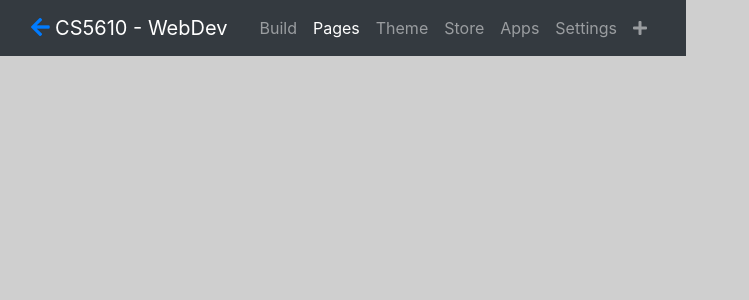
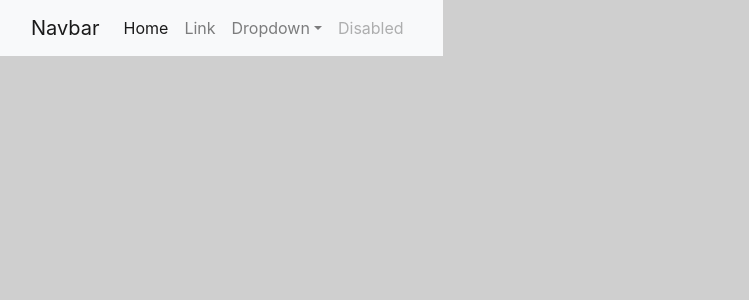
Before and after one commit to vishwasthakkar/wbdv-sp21-01-vishwasthakkar-client-react, a React (Create React App) app: page /editor in a window 1280 px wide. Shown: the top 300 px of the page, without its empty margins (0-749 px from the left). Built offline with nearby package versions, Linux system fonts and the light colour scheme.

Commit message:
Fixed bug in course-card

```diff
--- a/src/App.js
+++ b/src/App.js
@@ -1,8 +1,6 @@
 import './App.css';
 import {BrowserRouter, Route} from "react-router-dom";
 import CourseEditor from "./components/course-editor";
-import CourseTable from "./components/course-table";
-import CourseGrid from "./components/course-grid";
 import CourseManager from "./components/course-manager";
 import Home from "./components/home";
 
@@ -11,16 +9,9 @@
   return (
       <BrowserRouter>
         <div>
-          <Route path="/" exact={true}  component={Home}/>
+          <Route path="/" exact={true} component={Home}/>
+          <Route path="/editor" component={CourseEditor}/>
           <Route path="/courses" component={CourseManager}/>
-          {/*<Route path="/courses/table" component={CourseTable}/>*/}
-          {/*<Route path="/courses/grid" component={CourseGrid}/>*/}
-          <Route path="/editor" component={CourseEditor}/>
-          {/*<Route path="/editor" exact={true} render={(props) => <CourseEditor {...props}/>}/>*/}
-          {/*<div className="container-fluid">*/}
-          {/*  <CourseManager/>*/}
-          {/*  <CourseEditor/>*/}
-          {/*</div>*/}
         </div>
       </BrowserRouter>
   );
--- a/src/components/course-card.js
+++ b/src/components/course-card.js
@@ -39,9 +39,9 @@
                             {/*</i></a>*/}
                             {/*<h5 className="card-title">{course.title}</h5>*/}
 
-                            <Link to="/editor">
-                                <h5 className="card-title">{course.title}</h5>
-                            </Link>
+                            {/*<Link to="/editor">*/}
+                                <h5 className="card-title">{title}</h5>
+                            {/*</Link>*/}
                         </span>
                     }
                     {
--- a/src/components/course-editor.js
+++ b/src/components/course-editor.js
@@ -3,45 +3,91 @@
 
 const CourseEditor = ({history}) =>
     <div>
-        <nav className="navbar navbar-expand-lg navbar-dark bg-dark">
-            <div className="container">
-                <a href="#">
-                    <i className="fa fa-arrow-left fa-lg nav-icon-margins"
-                       onClick={() => history.goBack()}>
-                        &nbsp;
-                    </i>
-                </a>
-                <a className="navbar-brand nav-icon-margins mr-4"
-                   href="#">CS5610 - WebDev
-                </a>
-                <ul className="navbar-nav">
-                    <li className="nav-item nav-tab-margins">
-                        <a className="nav-link" href="#">Build<span
-                            className="sr-only">(current)</span></a>
-                    </li>
-                    <li className="nav-item active nav-tab-margins">
-                        <a className="nav-link" href="#">Pages</a>
-                    </li>
-                    <li className="nav-item nav-tab-margins">
-                        <a className="nav-link" href="#">Theme</a>
-                    </li>
-                    <li className="nav-item nav-tab-margins">
-                        <a className="nav-link" href="#">Store</a>
-                    </li>
-                    <li className="nav-item nav-tab-margins">
-                        <a className="nav-link" href="#">Apps</a>
-                    </li>
-                    <li className="nav-item nav-tab-margins">
-                        <a className="nav-link" href="#">Settings</a>
-                    </li>
-                    <li className="nav-item nav-tab-margins">
-                        <a className="nav-link" href="#" tabIndex="-1" aria-disabled="true">
-                            <i className="fa fa-plus"></i>
-                        </a>
-                    </li>
-                </ul>
+        <nav className="navbar navbar-expand-lg navbar-light bg-light">
+            <div className="container-fluid">
+                <a className="navbar-brand" href="#">Navbar</a>
+                <button className="navbar-toggler" type="button" data-bs-toggle="collapse"
+                        data-bs-target="#navbarSupportedContent" aria-controls="navbarSupportedContent"
+                        aria-expanded="false" aria-label="Toggle navigation">
+                    <span className="navbar-toggler-icon"></span>
+                </button>
+                <div className="collapse navbar-collapse" id="navbarSupportedContent">
+                    <ul className="navbar-nav me-auto mb-2 mb-lg-0">
+                        <li className="nav-item">
+                            <a className="nav-link active" aria-current="page" href="#">Home</a>
+                        </li>
+                        <li className="nav-item">
+                            <a className="nav-link" href="#">Link</a>
+                        </li>
+                        <li className="nav-item dropdown">
+                            <a className="nav-link dropdown-toggle" href="#" id="navbarDropdown"
+                               role="button" data-bs-toggle="dropdown" aria-expanded="false">
+                                Dropdown
+                            </a>
+                            <ul className="dropdown-menu" aria-labelledby="navbarDropdown">
+                                <li><a className="dropdown-item" href="#">Action</a></li>
+                                <li><a className="dropdown-item" href="#">Another action</a></li>
+                                <li>
+                                    <hr className="dropdown-divider"/>
+                                </li>
+                                <li><a className="dropdown-item" href="#">Something else here</a></li>
+                            </ul>
+                        </li>
+                        <li className="nav-item">
+                            <a className="nav-link disabled" href="#" tabIndex="-1"
+                               aria-disabled="true">Disabled</a>
+                        </li>
+                    </ul>
+                    {/*<form className="d-flex">*/}
+                        {/*<input className="form-control me-2" type="search" placeholder="Search"*/}
+                               {/*aria-label="Search"/>*/}
+                            {/*<button className="btn btn-outline-success" type="submit">Search</button>*/}
+                    {/*</form>*/}
+                </div>
             </div>
         </nav>
+    </div>
+
+    {/*<div>*/}
+        {/*<nav className="navbar navbar-expand-lg navbar-dark bg-dark">*/}
+            {/*<div className="container">*/}
+                {/*<a href="#">*/}
+                    {/*<i className="fa fa-arrow-left fa-lg nav-icon-margins"*/}
+                       {/*onClick={() => history.goBack()}>*/}
+                        {/*&nbsp;*/}
+                    {/*</i>*/}
+                {/*</a>*/}
+                {/*<a className="navbar-brand nav-icon-margins mr-4"*/}
+                   {/*href="#">CS5610 - WebDev*/}
+                {/*</a>*/}
+                {/*<ul className="navbar-nav">*/}
+                    {/*<li className="nav-item nav-tab-margins">*/}
+                        {/*<a className="nav-link" href="#">Build<span*/}
+                            {/*className="sr-only">(current)</span></a>*/}
+                    {/*</li>*/}
+                    {/*<li className="nav-item active nav-tab-margins">*/}
+                        {/*<a className="nav-link" href="#">Pages</a>*/}
+                    {/*</li>*/}
+                    {/*<li className="nav-item nav-tab-margins">*/}
+                        {/*<a className="nav-link" href="#">Theme</a>*/}
+                    {/*</li>*/}
+                    {/*<li className="nav-item nav-tab-margins">*/}
+                        {/*<a className="nav-link" href="#">Store</a>*/}
+                    {/*</li>*/}
+                    {/*<li className="nav-item nav-tab-margins">*/}
+                        {/*<a className="nav-link" href="#">Apps</a>*/}
+                    {/*</li>*/}
+                    {/*<li className="nav-item nav-tab-margins">*/}
+                        {/*<a className="nav-link" href="#">Settings</a>*/}
+                    {/*</li>*/}
+                    {/*<li className="nav-item nav-tab-margins">*/}
+                        {/*<a className="nav-link" href="#" tabIndex="-1" aria-disabled="true">*/}
+                            {/*<i className="fa fa-plus"></i>*/}
+                        {/*</a>*/}
+                    {/*</li>*/}
+                {/*</ul>*/}
+            {/*</div>*/}
+        {/*</nav>*/}
 
         {/*<div className="container">*/}
 
@@ -111,6 +157,6 @@
                 {/*</div>*/}
             {/*</div>*/}
         {/*</div>*/}
-    </div>;
+    // </div>;
 
 export default CourseEditor;
```
